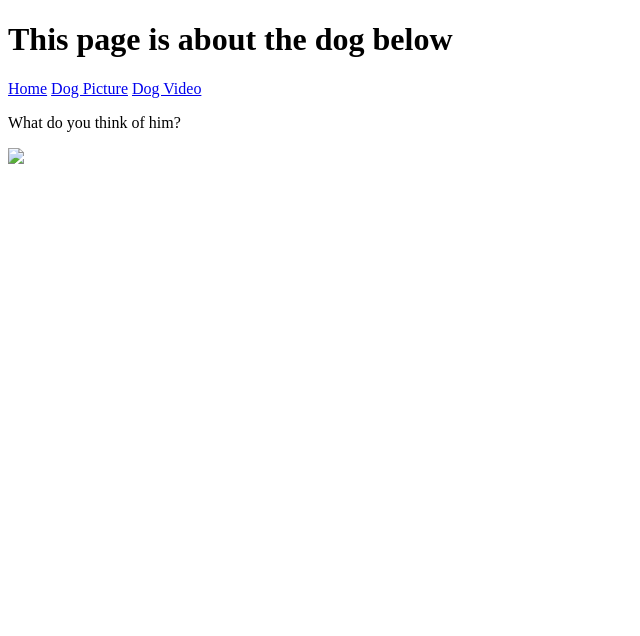
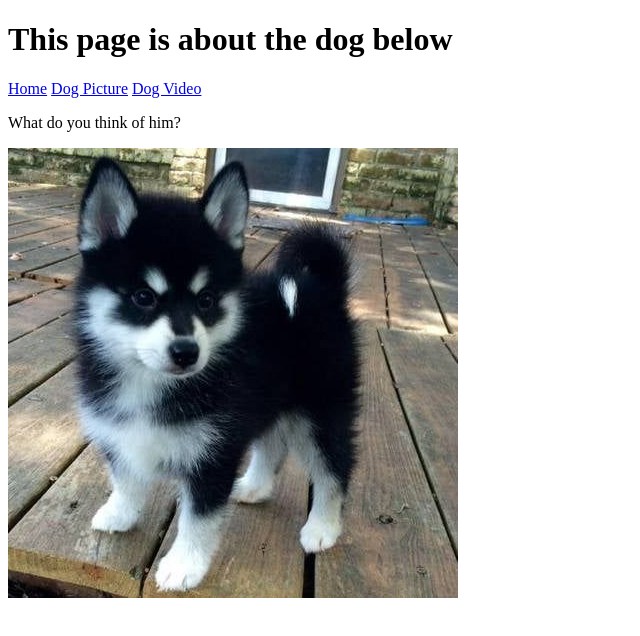
Before and after one commit to TeknonTheou/HTML-and-CSS-Projects., a plain HTML site: page Dog.html in a window 1280 px wide. Shown: the whole page, without its empty margins (0-640 px from the left). Drawn offline with Linux system fonts and the light colour scheme.

Commit message:
Update Dog.html

```diff
--- a/Dog.html
+++ b/Dog.html
@@ -14,7 +14,7 @@
 				<a href="Dog_Video.html">Dog Video</a>
 			</nav>
 			<p>What do you think of him?</p>
-			<img src="..\HTML-and-CSS-Projects\Pomsky.jpg"/>
+			<img src="\Pomsky.jpg"/>
 		</header>
 	<body>
 </html>
```
